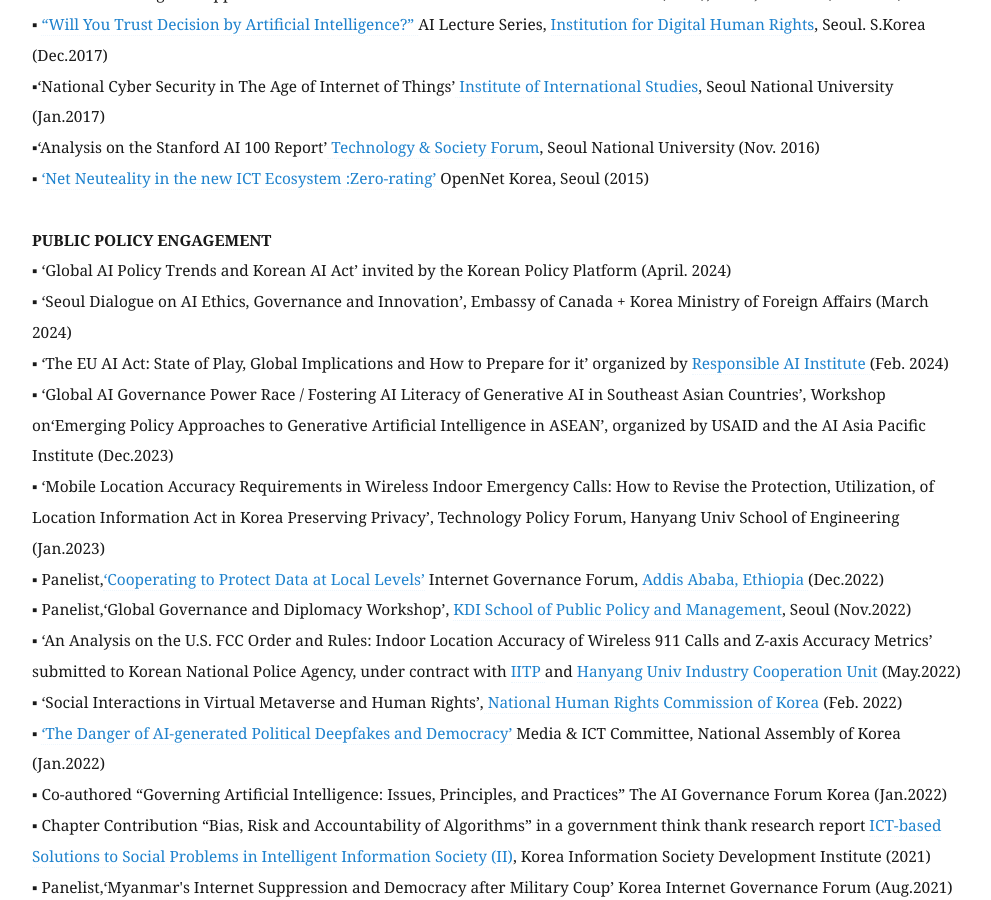
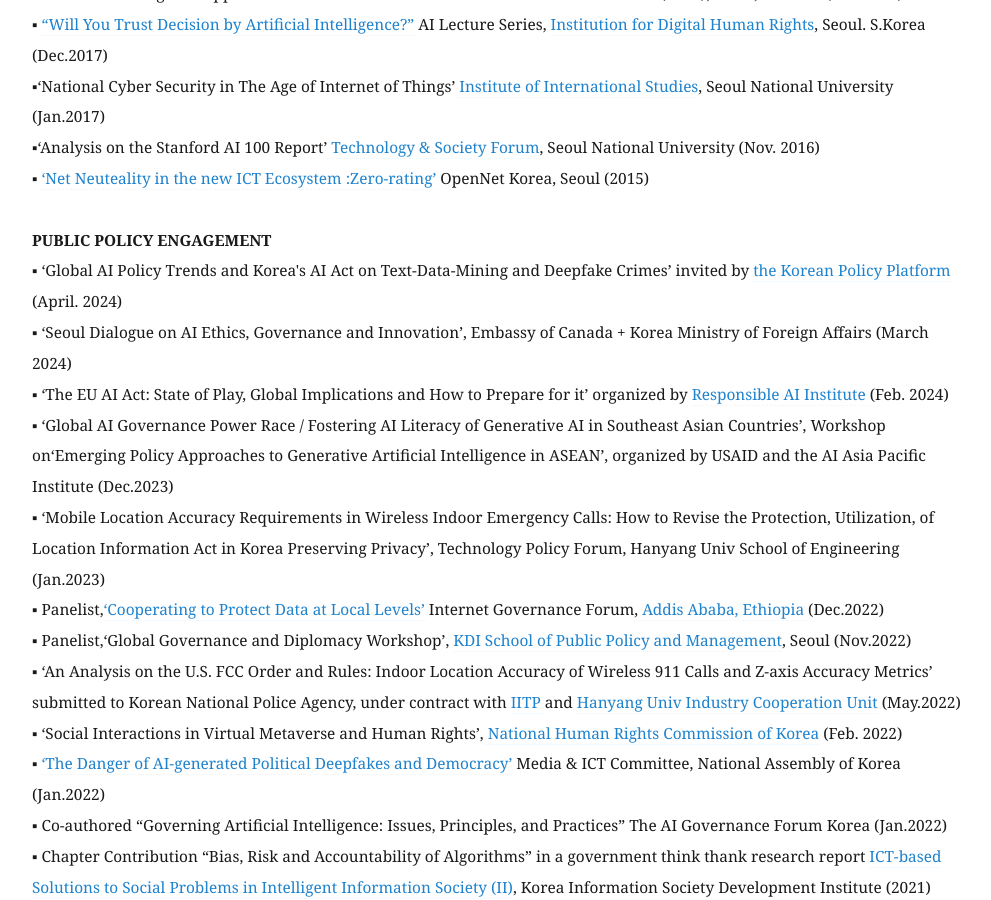
Before and after one commit to eunchangchoi/eunchangchoi.github.io, a Jekyll site: the page built from index.md, in a window 1280 px wide and 900 px high, scrolled down 6864 px. Shown: the whole window, without its empty margins (68-1059 px from the left). Built offline with Jekyll 4.4.1, drawn with Linux system fonts in a browser that asks for light colours.

Commit message:
Update index.md

```diff
--- a/index.md
+++ b/index.md
@@ -149,7 +149,7 @@
   <br>
 
  <strong> PUBLIC POLICY ENGAGEMENT </strong> <br>
-▪ ‘Global AI Policy Trends and Korean AI Act’ invited by the Korean Policy Platform (April. 2024) <br>
+▪ ‘Global AI Policy Trends and Korea's AI Act on Text-Data-Mining and Deepfake Crimes’ invited by <a href="https://k-pol.org/">the Korean Policy Platform</a> (April. 2024) <br>
 ▪ ‘Seoul Dialogue on AI Ethics, Governance and Innovation’, Embassy of Canada + Korea Ministry of Foreign Affairs (March 2024) <br>
 ▪ ‘The EU AI Act: State of Play, Global Implications and How to Prepare for it’ organized by <a href="https://www.responsible.ai/"> Responsible AI Institute </a> (Feb. 2024) <br>
 ▪ ‘Global AI Governance Power Race / Fostering AI Literacy of Generative AI in Southeast Asian Countries’, Workshop on‘Emerging Policy Approaches to Generative Artificial Intelligence in ASEAN’, organized by USAID and the AI Asia Pacific Institute (Dec.2023) <br>
```
